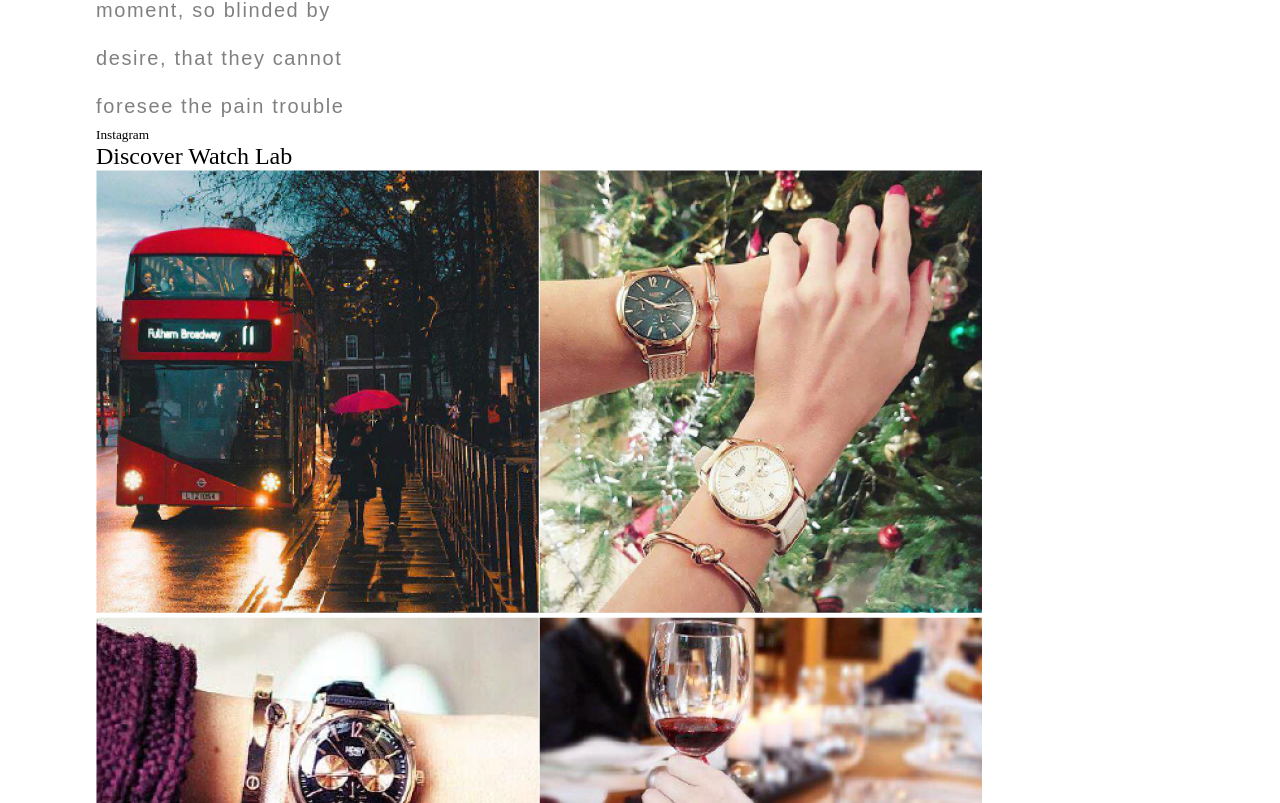
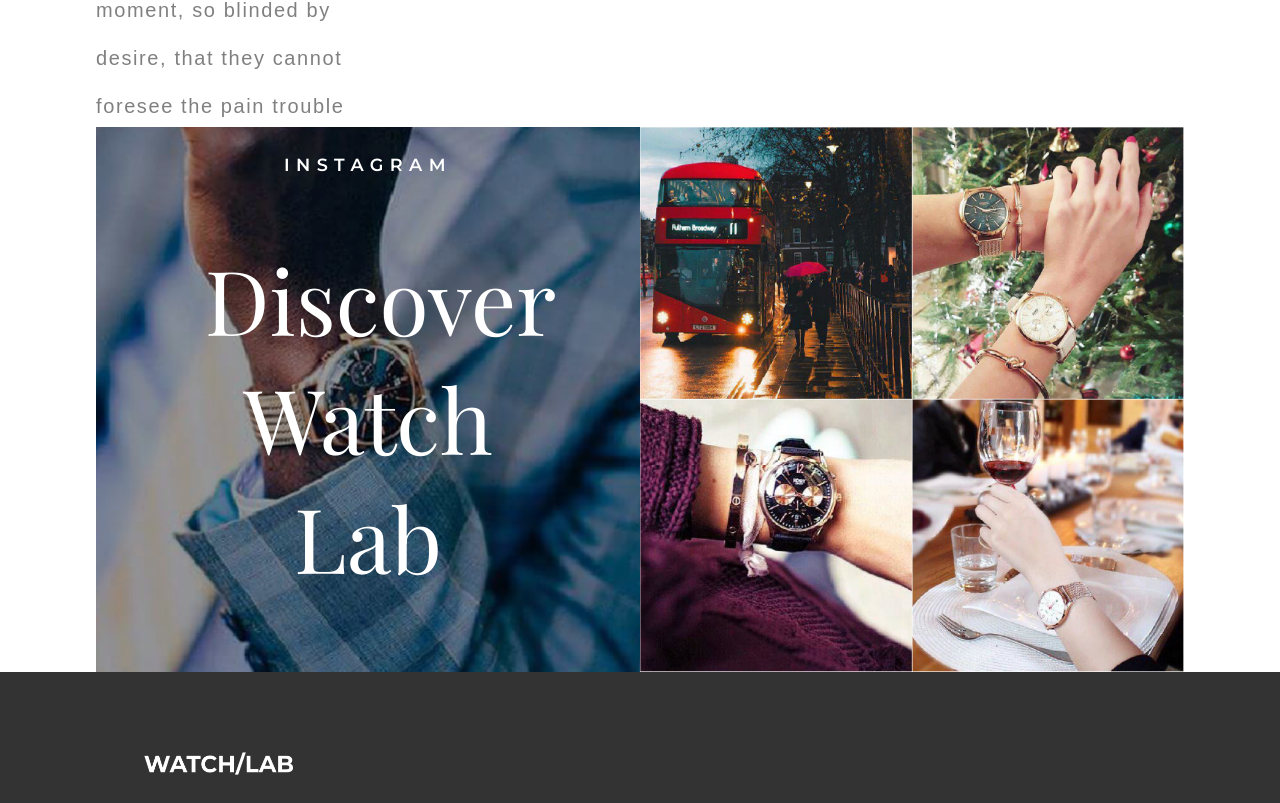
Before and after one commit to amaliacicala/watchlab-replica, a React (Create React App) app: page / in a window 1280 px wide. Shown: the part 4777-5580 px from the top of the page. Built offline with nearby package versions, Linux system fonts and the light colour scheme.

Commit message:
feat: add style to instagram feed section

```diff
--- a/src/components/Body/Body.jsx
+++ b/src/components/Body/Body.jsx
@@ -85,7 +85,9 @@
                 </div>
             </section>
             <section className="body-instagram">
-                <div className="instagram-col1">
+                <div
+                    className="instagram-col1"
+                    style={{ backgroundImage: 'url(/images/discover1.png)' }}>
                     <h5>Instagram</h5>
                     <h1>Discover Watch Lab</h1>
                 </div>
--- a/src/components/Body/_body.scss
+++ b/src/components/Body/_body.scss
@@ -288,4 +288,61 @@
             }
         }
     }
+
+    // INSTAGRAM SECTION --------------------------
+
+    .body-instagram {
+        display: grid;
+        grid-template-columns: 1fr 1fr;
+
+        @media screen and (max-width: 570px) {
+            grid-template-columns: repeat(auto-fit, minmax(300px, 2fr));
+            grid-template-rows: 1fr;
+        }
+
+        .instagram-col1 {
+            display: flex;
+            flex-direction: column;
+            align-items: center;
+            justify-content: center;
+            text-align: center;
+            gap: 4rem;
+
+            background-repeat: no-repeat;
+            background-position: center;
+
+            @media screen and (max-width: 570px) {
+                height: 100vh;
+                gap: 2rem;
+            }
+
+            h1 {
+                @include body-title-lg;
+                color: $primary;
+                width: 60%;
+            }
+
+            h5 {
+                @include collection-title;
+                color: $primary;
+                font-size: 1.1rem;
+                letter-spacing: 0.4rem;
+                margin-top: -3rem;
+
+                @media screen and (max-width: 570px) {
+                    margin: 0;
+                }
+            }
+        }
+
+        .instagram-col2 {
+            display: grid;
+            grid-template-columns: 1fr 1fr;
+
+            img {
+                width: 100%;
+                height: 100%;
+            }
+        }
+    }
 }
```
